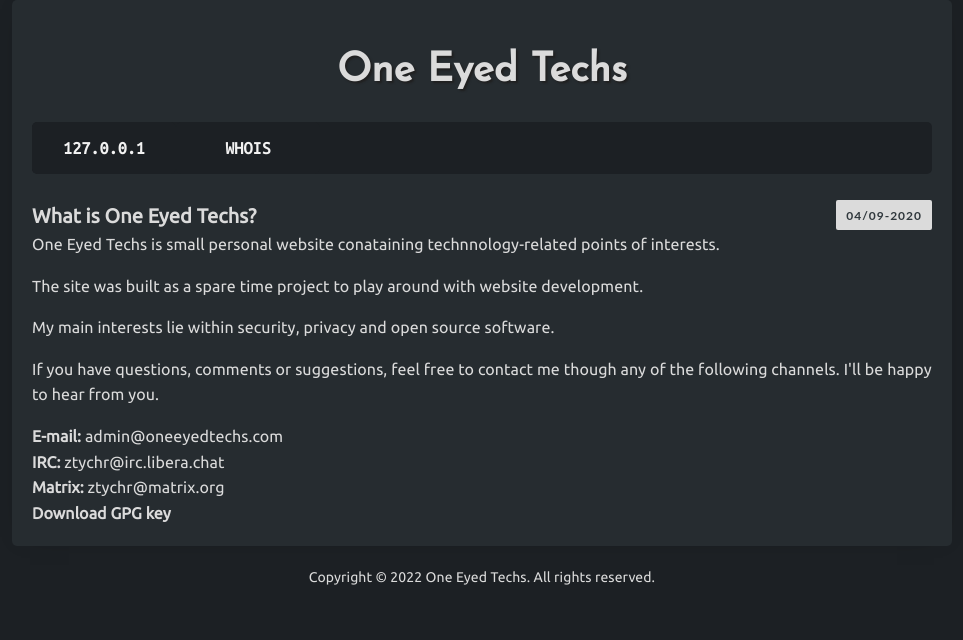
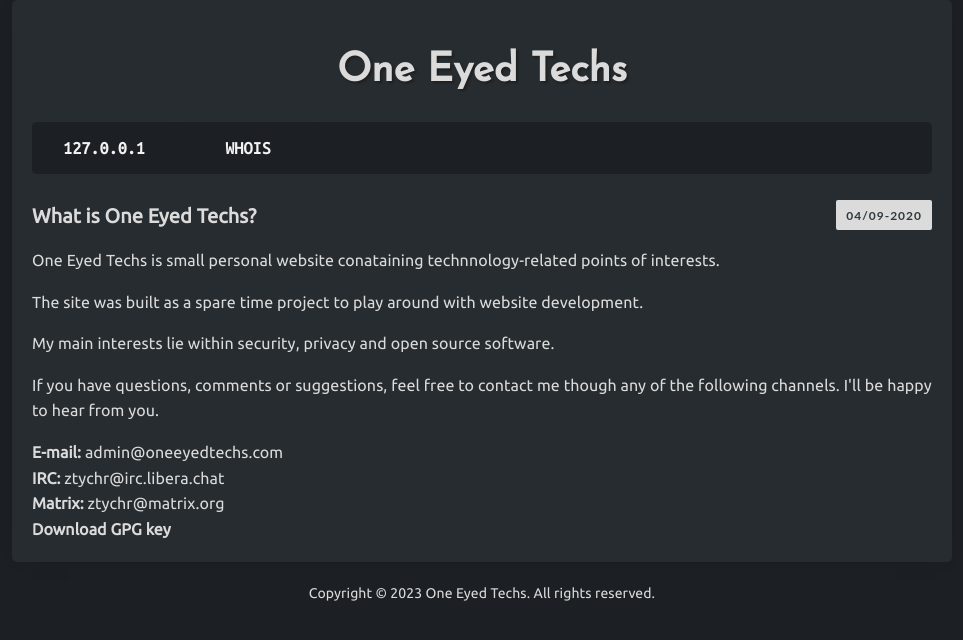
Before and after one commit to ztychr/oneeyedtechs, a Flask app: page /about in a window 1280 px wide. Shown: the top 640 px of the page, without its empty margins (158-1121 px from the left). Run offline with Flask 2, Linux system fonts and the light colour scheme.

Commit message:
close h2 tag

```diff
--- a/templates/about.html
+++ b/templates/about.html
@@ -1,7 +1,7 @@
 {% include 'header.html' %}
 
 <div class="date">04/09-2020</div>
-<h2>What is {{ host }}?</h2
+<h2>What is {{ host }}?</h2>
 
 <p>{{ host }} is small personal website conataining technnology-related points of interests.</p>
 
--- a/templates/footer.html
+++ b/templates/footer.html
@@ -1,6 +1,6 @@
     </div>
     <div class="footer">
-    Copyright © 2022 {{ host }}. All rights reserved.
+    Copyright © 2023 {{ host }}. All rights reserved.
     </div>
 </body>
  </html>
```
